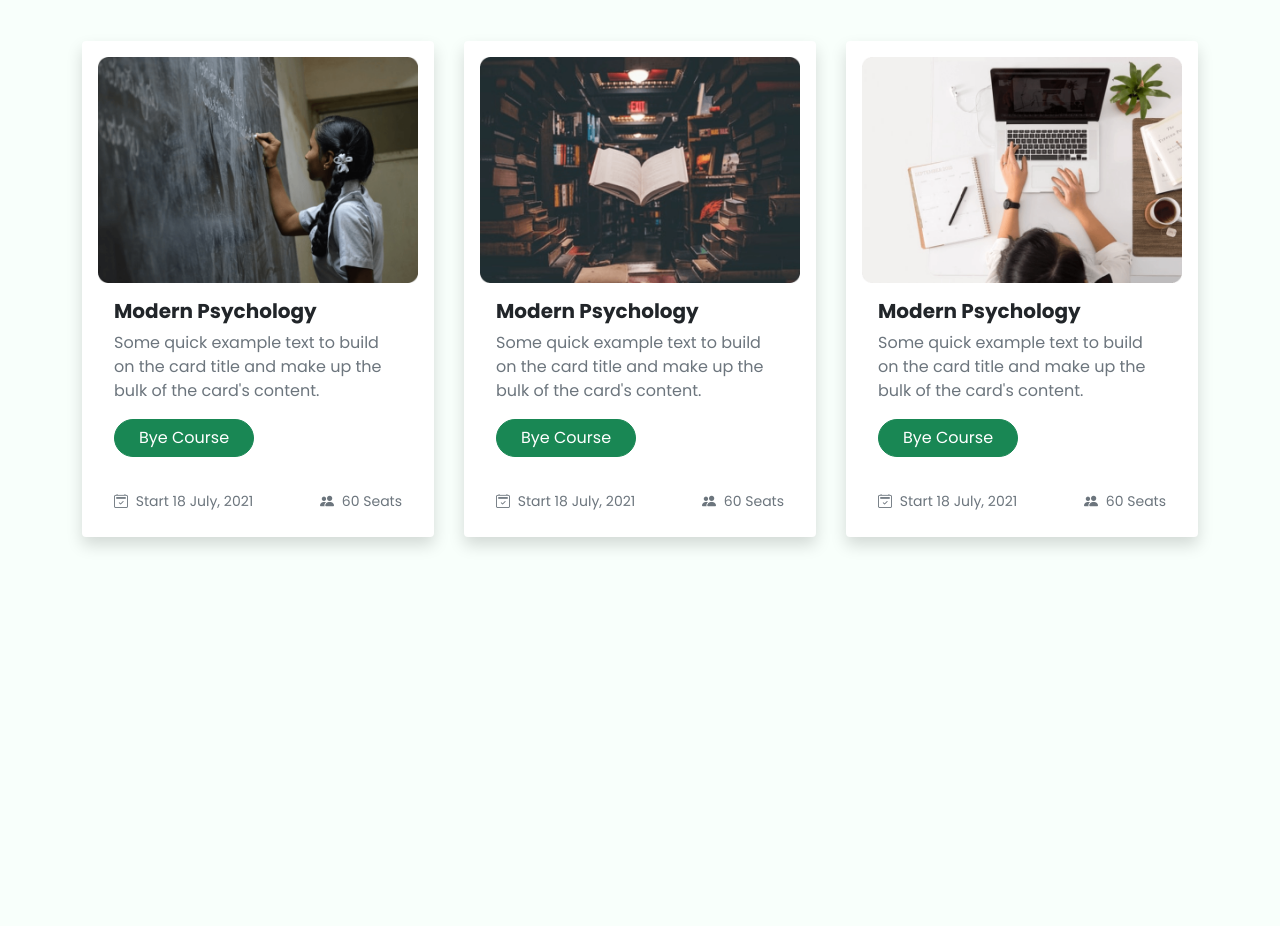
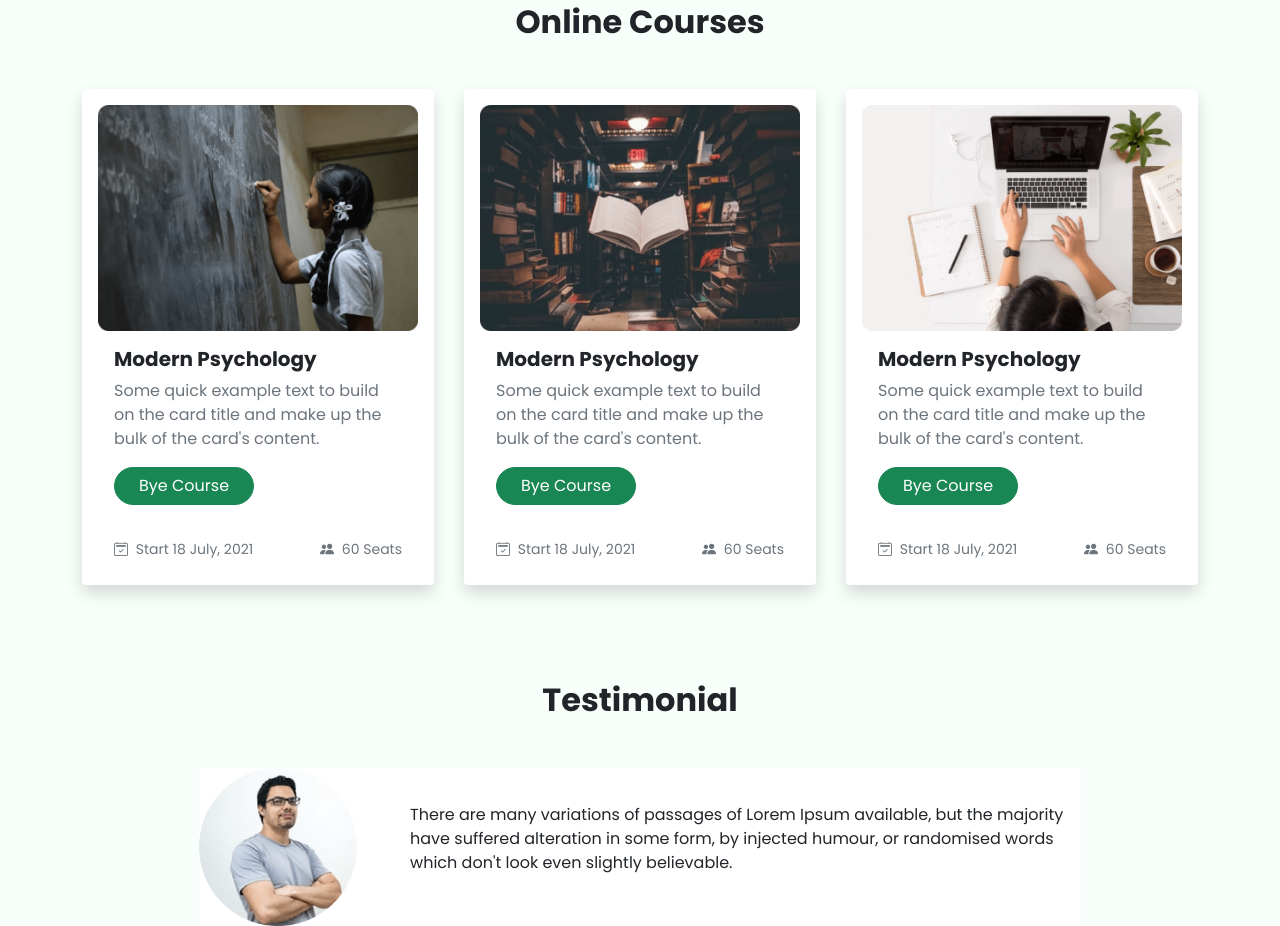
Before and after one commit to ibnumahtab/ibnu-e-school, a plain HTML site: page index.html in a window 1280 px wide. Shown: the part 1082-2008 px from the top of the page. Before the commit the page ends 1667 px from the top, so only its background shows below. Drawn offline with nearby package versions, Linux system fonts and the light colour scheme.

Commit message:
Testimonial Added

```diff
--- a/index.html
+++ b/index.html
@@ -137,7 +137,7 @@
 		<!-- Course Section Starts -->
 		<section id="online-courses" class="py-5">
 			<div class="container">
-				<h1 class="mb-5 fw-bold fs-2 text-center">Online Courses</h1>
+				<h1 class="my-5 fw-bold fs-2 text-center">Online Courses</h1>
 				<div class="courses d-flex justify-content-evenly">
 					<div class="card p-3 shadow border-0" style="width: 22rem;">
 						<img src="assets/images/Morder pyschology.png" class="card-img-top" alt="...">
@@ -212,6 +212,22 @@
 			</div>
 		</section>
 		<!-- Course Section Ends -->
+
+		<!-- Testimonial Section Starts -->
+		<section id="testimonial-section">
+			<div class="container">
+				<h1 class="my-5 fw-bold fs-2 text-center">Testimonial</h1>
+				<div class="bg-body d-flex align-items-center w-75 mx-auto">
+					<div class="testimonial-user-image">
+						<img class="img-fluid w-75" src="assets/images/Man.png" alt="Ibnu School Testimonial User Image">
+					</div>
+					<div class="testimonial">
+						<p>There are many variations of passages of Lorem Ipsum available, but the majority have suffered alteration in some form, by injected humour, or randomised words which don't look even slightly believable.</p>
+					</div>
+				</div>
+			</div>
+		</section>
+		<!-- Testimonial Section Ends -->
 	</main>
 	<!-- =========== Main Section Ends =========== -->
 
```
